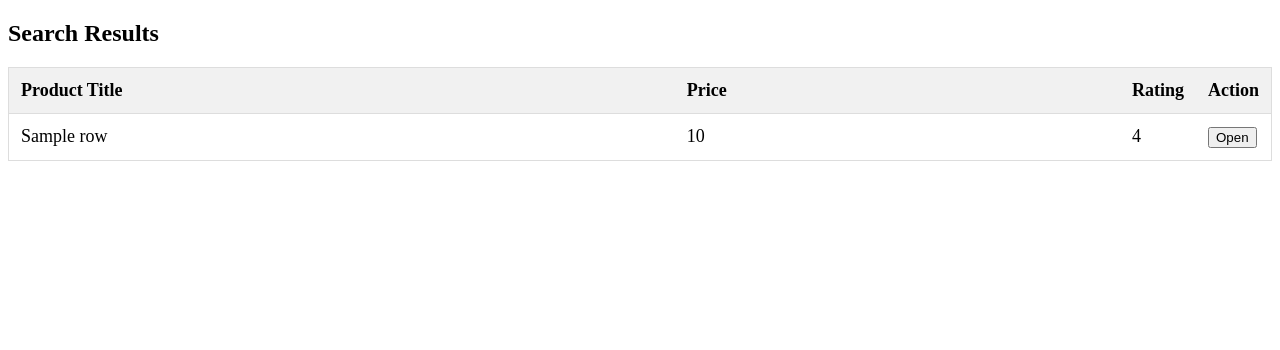
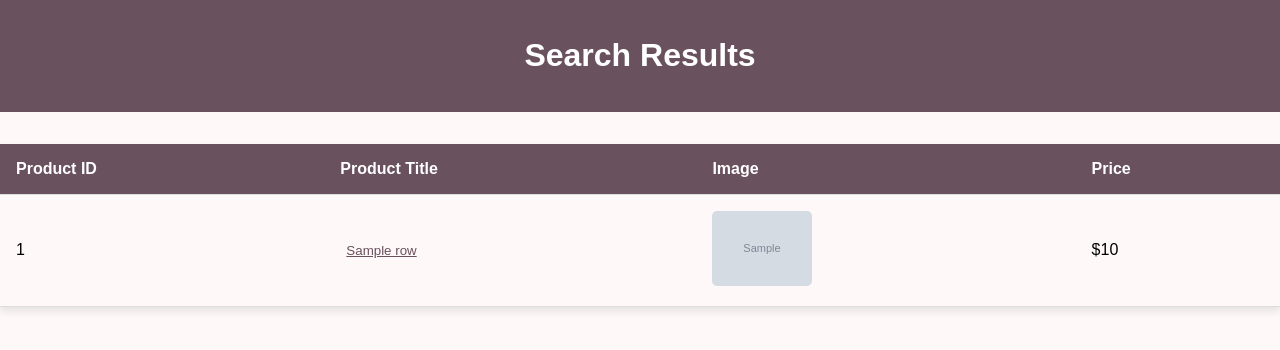
Before and after one commit to arish14/ProductBased_Image_RecommendationSystem, a Flask app: template templates/search_results.html in a window 1280 px wide. Shown: the top 350 px of the page. Run offline with Flask 3, Linux system fonts and the light colour scheme; the template is opened without the code that fills it: most values are stand-ins (such as "Sample title", 1, 10 or a date in 2020); grey boxes marked "Sample" are stand-in pictures; parts of the project's set-up code (start-up, migrations or seed data) failed here and were passed over.

Commit message:
Added updated HTML Jinja Templates

```diff
--- a/templates/search_results.html
+++ b/templates/search_results.html
@@ -1,61 +1,106 @@
+<!-- search_results.html -->
+
 <!DOCTYPE html>
-<html>
+<html lang="en">
 <head>
-<meta name="viewport" content="width=device-width, initial-scale=1">
   <style>
-* {
-  box-sizing: border-box;
+    :root {
+      --surface-color: #fff;
+      --curve: 40;
     }
 
-
-
-#myTable {
-  border-collapse: collapse;
-  width: 100%;
-  border: 1px solid #ddd;
-  font-size: 18px;
+    body {
+      font-family: 'Noto Sans JP', sans-serif;
+      background-color: #fef8f8;
+      margin: 0;
+      padding: 0;
     }
 
-#myTable th, #myTable td {
-  text-align: left;
-  padding: 12px;
+    header {
+      background-color: #6A515E;
+      color: #fff;
+      text-align: center;
+      padding: 1em;
     }
 
-#myTable tr {
+    table {
+      width: 100%;
+      border-collapse: collapse;
+      margin: 2rem 0;
+      box-shadow: 0 4px 8px rgba(0, 0, 0, 0.1);
+      overflow: hidden;
+      border-radius: var(--curve) * 1px;
+    }
+
+    th, td {
+      padding: 1em;
+      text-align: left;
       border-bottom: 1px solid #ddd;
     }
 
-#myTable tr.header, #myTable tr:hover {
-  background-color: #f1f1f1;
+    th {
+      background-color: #6A515E;
+      color: #fff;
     }
+
+    tbody tr:hover {
+      background-color: #f5f5f5;
+    }
+
+    form {
+      margin: 0;
+      padding: 0;
+      display: inline;
+    }
+
+    button.card__link {
+      background: none;
+      border: none;
+      color: #6A515E;
+      text-decoration: underline;
+      cursor: pointer;
+    }
+
+    img {
+      width: 100px;
+      height: auto;
+      border-radius: 5px;
+    }
+
+    /* Your existing styles here */
   </style>
+  <meta charset="UTF-8">
+  <meta name="viewport" content="width=device-width, initial-scale=1.0">
+  <title>Products Display</title>
 </head>
 <body>
-
-<h2>Search Results</h2>
-
-<table id="myTable">
-  <tr class="header">
-    <th style="width:60%;">Product Title</th>
-    <th style="width:40%;">Price</th>
-    <th style="width:60%;">Rating</th>
-    <th style="width:40%;">Action</th>
+  <header>
+    <h1>Search Results</h1>
+  </header>
+  <table>
+    <thead>
+      <tr>
+        <th>Product ID</th>
+        <th>Product Title</th>
+        <th>Image</th>
+        <th>Price</th>
       </tr>
-  {% for _, row in results.iterrows() %}
+    </thead>
+    <tbody>
+      {% for row in results %}
         <tr>
-                    <td>{{ row['ProductTitle'] }}</td>
-                    <td>{{ row['price'] }}</td>
-                    <td>{{ row['rating'] }}</td>
+          <td>{{ row['ProductId'] }}</td>
           <td>
             <form action="/recommend" method="POST">
-                            <input type="hidden" name="product_id" value="{{row['ProductId']}}" placeholder="Product ID">
-                            <input type="submit" name = "product_id" value="Open">
+              <input type="hidden" name="product_id" value="{{ row['ProductId'] }}">
+              <button type="submit" class="card__link">{{ row['ProductTitle'] }}</button>
             </form>
-                    <!-- Add more table cells for other columns as needed -->
+          </td>
+          <td><img src="{{ row['ImageURL'] }}" alt="" /></td>
+          <td>${{ row['price'] }}</td>
         </tr>
       {% endfor %}
+    </tbody>
   </table>
-
-
 </body>
 </html>
```
Also changed, not shown: templates/index.html (+9 -13 lines), templates/prod_add.html (deleted, +0 -61 lines), templates/product_search.html (deleted, +0 -7 lines), templates/similar_products.html (+10 -12 lines), 1 other file. Lines whose indentation alone changed are shown as unchanged.
